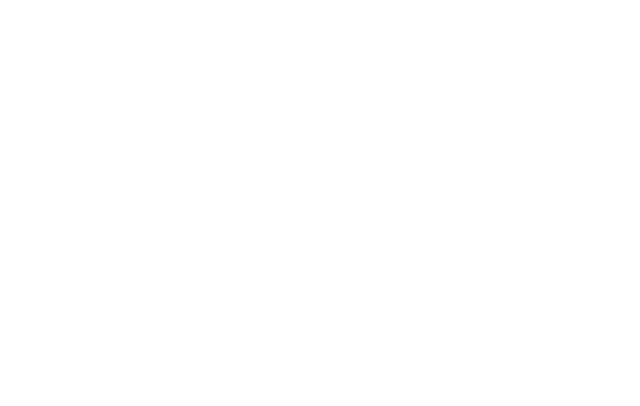
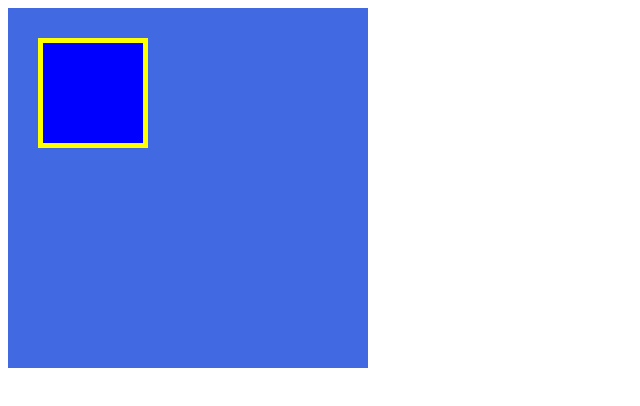
Before and after one commit to emi9361/HTML_CSS, a plain HTML site: page box.html in a window 1280 px wide. Shown: the whole page, without its empty margins (0-640 px from the left). Drawn offline with Linux system fonts and the light colour scheme.

Commit message:
[Finish]2-3

```diff
--- a/box.css
+++ b/box.css
@@ -0,0 +1,16 @@
+
+.box1 {
+	width: 300px;
+	height:300px;
+	background-color: #4169e1;
+	padding: 30px;
+
+}
+
+.box2 {
+	width: 100px;
+	height: 100px;
+	background-color: blue;
+
+    border:5px solid yellow;
+}
--- a/box.html
+++ b/box.html
@@ -1,9 +1,16 @@
 <!DOCTYPE html>
 <html>
 <head>
-	<title></title>
+	<meta charset="utf-8">
+	<!--CSSファイル読み込み-->
+	<link rel="stylesheet" href="box.css">
+	<title>BOX</title>
 </head>
 <body>
+    <!-- box1のdiv-->
+    <div class ="box1">
+    	<div class ="box2"></div>
+    </div>
 
 </body>
 </html>
```
